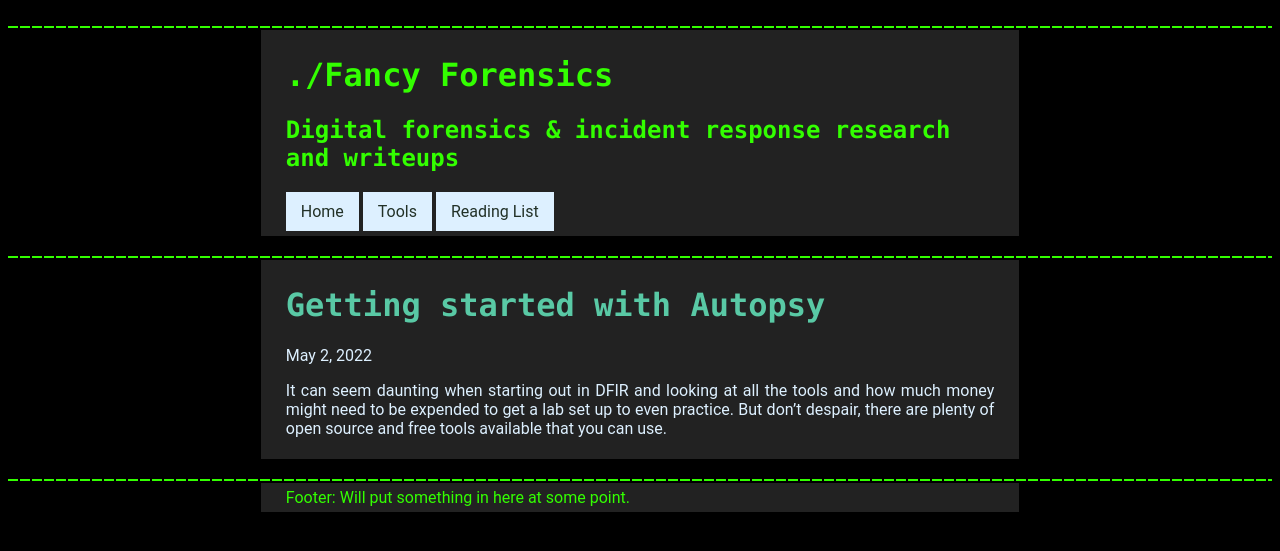
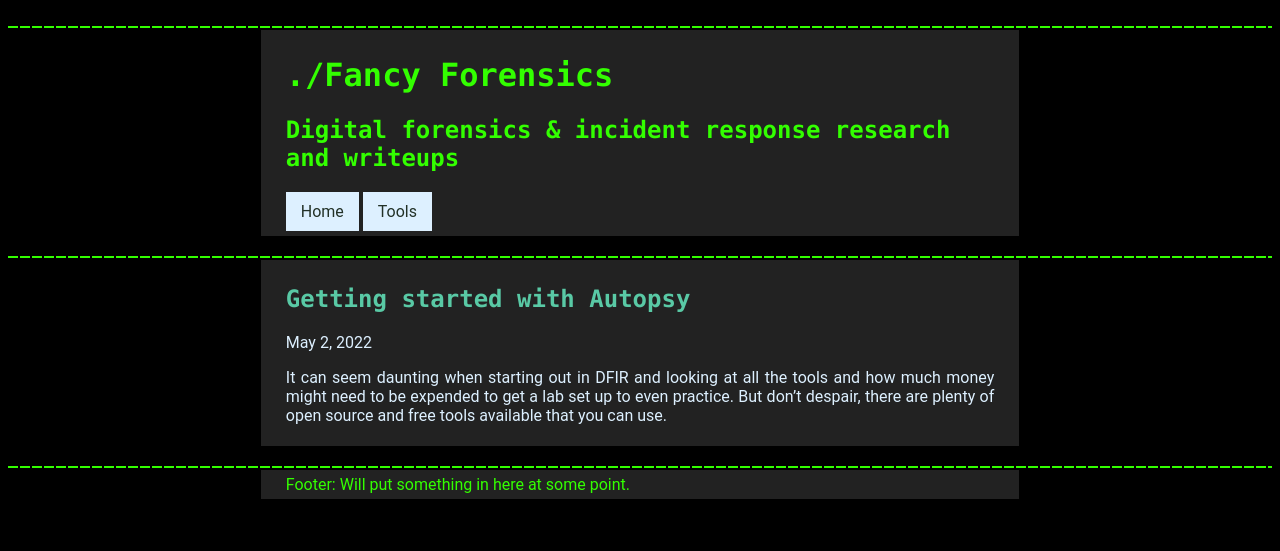
Before and after one commit to shannaniggans/fancy4n6.github.io, a Jekyll site: the page built from tools.md, in a window 1280 px wide. Shown: the top 551 px of the page. Built offline with Jekyll 4.4.1, drawn with Linux system fonts in a browser that asks for light colours.

Commit message:
more updates

```diff
--- a/_data/navigation.yml
+++ b/_data/navigation.yml
@@ -2,5 +2,3 @@
   link: /
 - name: Tools
   link: /tools
-- name: Reading List
-  link: /links/
--- a/_layouts/default.html
+++ b/_layouts/default.html
@@ -16,9 +16,7 @@
   <header>
     <div class="container">
       <div class="header">
-        <h1>
-          {{ site.title }}
-        </h1>
+          <h1>{{ site.title }}</h1>
         <h2>
           {{ site.description }}
         </h2>
--- a/tools.md
+++ b/tools.md
@@ -7,9 +7,9 @@ title: "Home"
 
 <div class="posts">
   {% for post in site.categories['Tools'] %}
-      <h1>
+      <h2>
           <a href="{{ site.baseurl }}{{ post.url }}">{{ post.title }}</a>
-      </h1>
+      </h2>
       <div>
         <p class="post_date">{{ post.date | date: "%B %e, %Y" }}</p>
       </div>
```
Also changed, not shown: assets/imgs/header.jpg (added), 4 other files.
